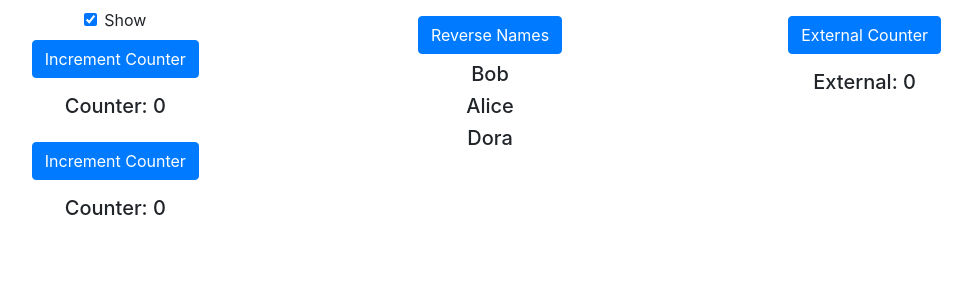
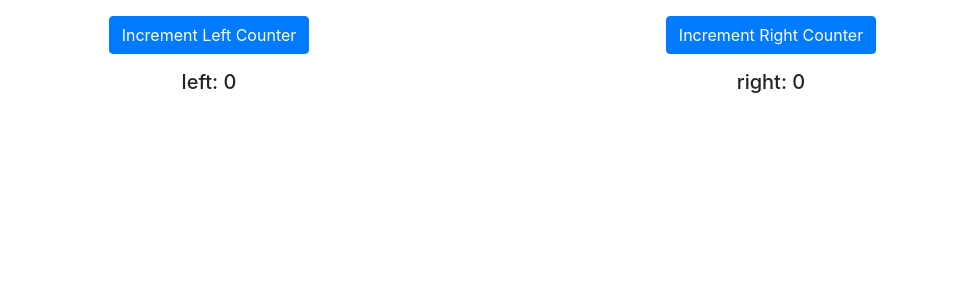
Before and after one commit to davidtrussler/pro-react-16_13_reconciliation-lifecycles, a React (Create React App) app: page / in a window 1280 px wide. Shown: the top 300 px of the page, without its empty margins (150-1122 px from the left). Built offline with nearby package versions, Linux system fonts and the light colour scheme.

Commit message:
Adds shouldComponentUpdate method

```diff
--- a/src/App.js
+++ b/src/App.js
@@ -1,25 +1,22 @@
 import React, {Component} from 'react';
 import {Message} from './Message';
-import {HooksMessage} from './HooksMessage';
-import {List} from './List';
-import {ExternalCounter} from './ExternalCounter';
 
 export default class App extends Component {
   constructor(props) {
     super(props);
 
     this.state = {
-      counter: 0,
-      showMessage: true
+      counterLeft: 0,
+      counterRight: 0
     }
   }
 
-  incrementCounter = () => {
-    this.setState({counter: this.state.counter + 1});
-  }
-
-  handleChange = () => {
-    this.setState({showMessage: !this.state.showMessage});
+  incrementCounter = (counter) => {
+    if (counter === 'left') {
+      this.setState({counterLeft: this.state.counterLeft + 1});
+    } else {
+      this.setState({counterRight: this.state.counterRight + 1});
+    }
   }
 
   render() {
@@ -28,41 +25,20 @@ export default class App extends Component {
     return (
       <div className="container text-center">
         <div className="row p-2">
-          <div className="col-4">
-            <div className="form-check">
-              <input
-                type="checkbox"
-                className="form-check-input"
-                checked={this.state.showMessage}
-                onChange={this.handleChange}
-              />
-              <label className="form-check-label">Show</label>
-            </div>
-
-            {
-              this.state.showMessage &&
-              <div>
-                <Message
-                  message={`Counter: ${this.state.counter}`}
-                  callback={this.incrementCounter}
-                  text='Increment Counter'
-                />
-
-                <HooksMessage
-                  message={`Counter: ${this.state.counter}`}
-                  callback={this.incrementCounter}
-                  text='Increment Counter'
-                />
-              </div>
-            }
+          <div className="col-6">
+            <Message
+              message={`left: ${this.state.counterLeft}`}
+              callback={() => this.incrementCounter('left')}
+              text='Increment Left Counter'
+            />
           </div>
 
-          <div className="col-4">
-            <List/>
-          </div>
-
-          <div className="col-4">
-            <ExternalCounter />
+          <div className="col-6">
+            <Message
+              message={`right: ${this.state.counterRight}`}
+              callback={() => this.incrementCounter('right')}
+              text='Increment Right Counter'
+            />
           </div>
         </div>
       </div>
--- a/src/Message.js
+++ b/src/Message.js
@@ -54,4 +54,16 @@ export class Message extends Component {
 	componentWillUnmount() {
 		console.log('componentWillUnmount Message Component');
 	}
+
+	shouldComponentUpdate(newProps, newState) {
+		let change = newProps.message !== this.props.message;
+
+		if (change) {
+			console.log(`shouldComponentUpdate ${this.props.text}: Update Allowed`)
+		} else {
+			console.log(`shouldComponentUpdate ${this.props.text}: Update Pevented`)
+		}
+
+		return change;
+	}
 }
```
